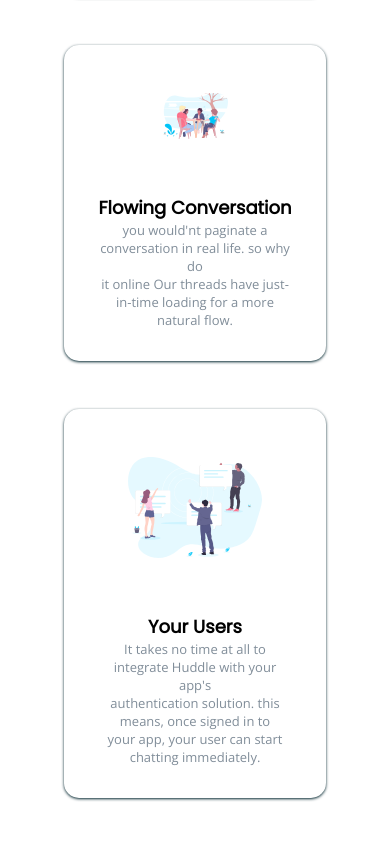
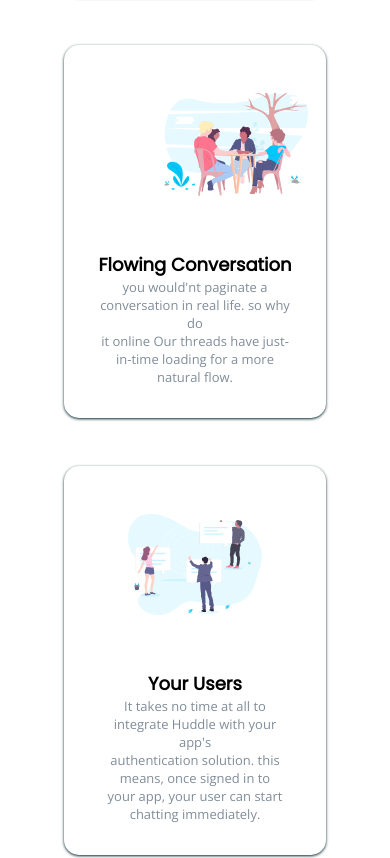
Before and after one commit to Petsamuel/landing-page, a plain HTML site: page index.html in a window 390 px wide. Shown: the part 1335-2193 px from the top of the page. Drawn offline with nearby package versions, Linux system fonts and the light colour scheme.

Commit message:
#placement

```diff
--- a/assets/style.css
+++ b/assets/style.css
@@ -472,6 +472,10 @@ footer {
         width: 100%;
         padding: 2rem 3rem;
     }
+    .image2 img {
+        width: 150%;
+        justify-self: center;
+    }
     /***** End Section 2 *****/
     .intro-text {
         text-align: center;
--- a/index.html
+++ b/index.html
@@ -81,7 +81,7 @@
                         <h1>Flowing Conversation</h1>
                         <p> you would'nt paginate a conversation in real life. so why do <br> it online Our threads have just-in-time loading for a more <br> natural flow. </p>
                     </div>
-                    <div class="colimage"> <img src="./assets/images/illustration-flowing-conversation.svg" alt=""></div>
+                    <div class="colimage image2"> <img src="./assets/images/illustration-flowing-conversation.svg" alt=""></div>
                 </div>
                 <div class="col shadow">
                     <div class="coltext">
```
